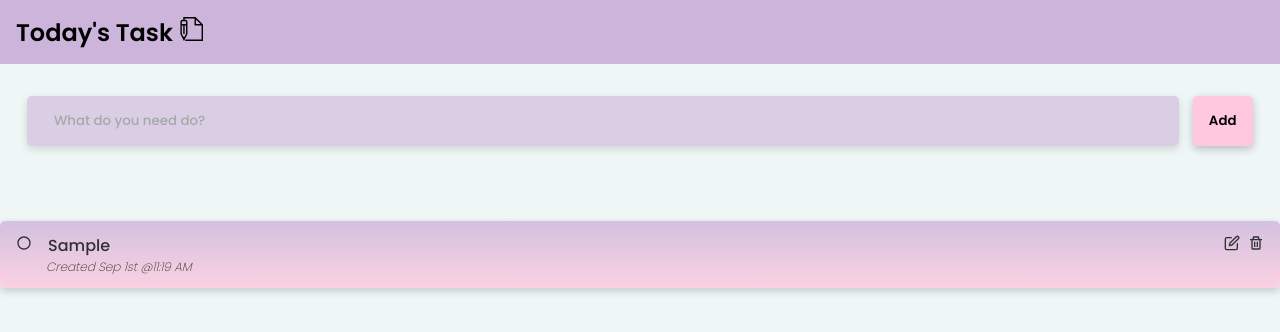
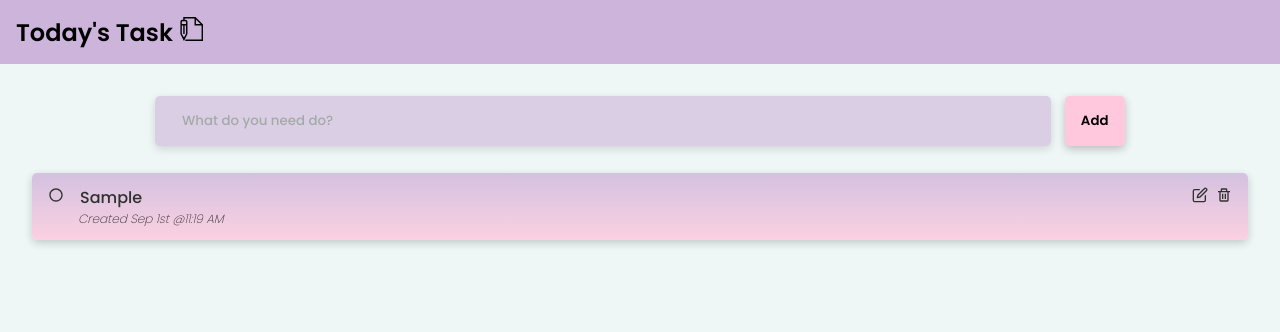
Before and after one commit to sopanha09/Todo-List-React-App, a React (Create React App) app: page / in a window 1280 px wide. Both pictures are taken after typing "Sample" into the empty fields and a click on the button "Add". Shown: the top 332 px of the page. Built offline with nearby package versions, Linux system fonts and the light colour scheme.

Commit message:
fix todo

```diff
--- a/src/App.css
+++ b/src/App.css
@@ -28,13 +28,14 @@ body {
 
 .todo-input {
   height: 50px;
-  width: 90%;
+  width: 70%;
   margin-bottom: 2em;
   border: none;
   border-radius: 5px;
   background-color: #cdb4db;
   opacity: 0.6;
   box-shadow: rgba(0, 0, 0, 0.24) 0px 3px 8px;
+  outline: none;
 }
 
 input[type="text" i] {
@@ -64,7 +65,7 @@ input[type="text" i] {
   margin-top: 3em;
   margin-bottom: 1em;
   box-shadow: rgba(0, 0, 0, 0.24) 0px 3px 8px;
-  width: 100%;
+  margin: 0 2em;
 }
 
 .container {
```
